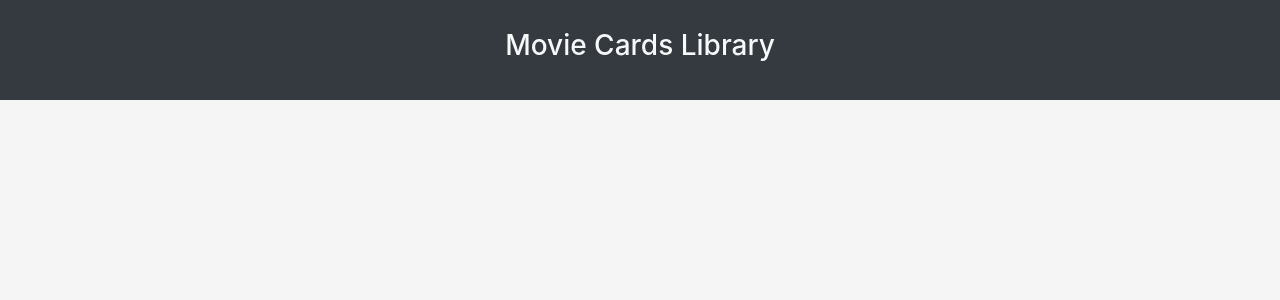
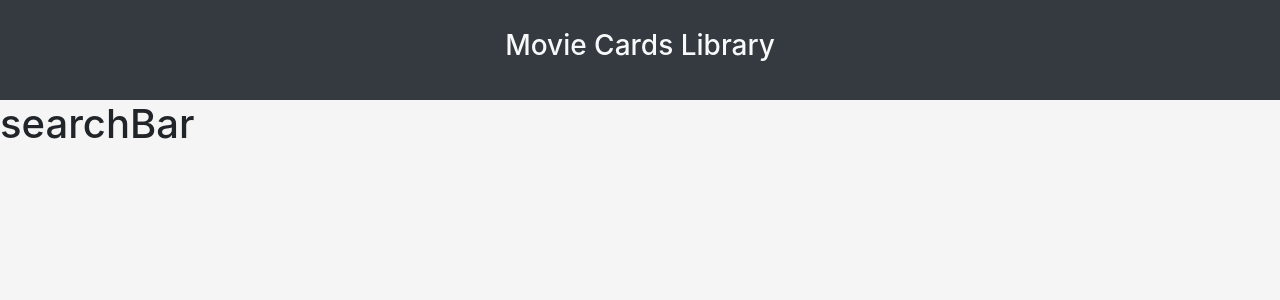
Before and after one commit to Rodrigolrech/MovieCardsStateful, a React (Create React App) app: page / in a window 1280 px wide. Shown: the top 300 px of the page. Built offline with nearby package versions, Linux system fonts and the light colour scheme.

Commit message:
SearchBar renderized

```diff
--- a/src/App.js
+++ b/src/App.js
@@ -1,11 +1,14 @@
 import React from 'react';
+import SearchBar from './components/SearchBar';
 import Header from './components/Header';
+import movies from './data';
 import './App.css';
 
 function App() {
   return (
     <div className="App">
       <Header />
+      <SearchBar movies={ movies } />
     </div>
   );
 }
--- a/src/components/SearchBar.jsx
+++ b/src/components/SearchBar.jsx
@@ -1 +1,11 @@
-// implement AddMovie component here
+import React, { Component } from 'react';
+
+export default class SearchBar extends Component {
+  render() {
+    const { movies } = this.props;
+
+    return (
+      <h1>searchBar</h1>
+    );
+  }
+}
```
